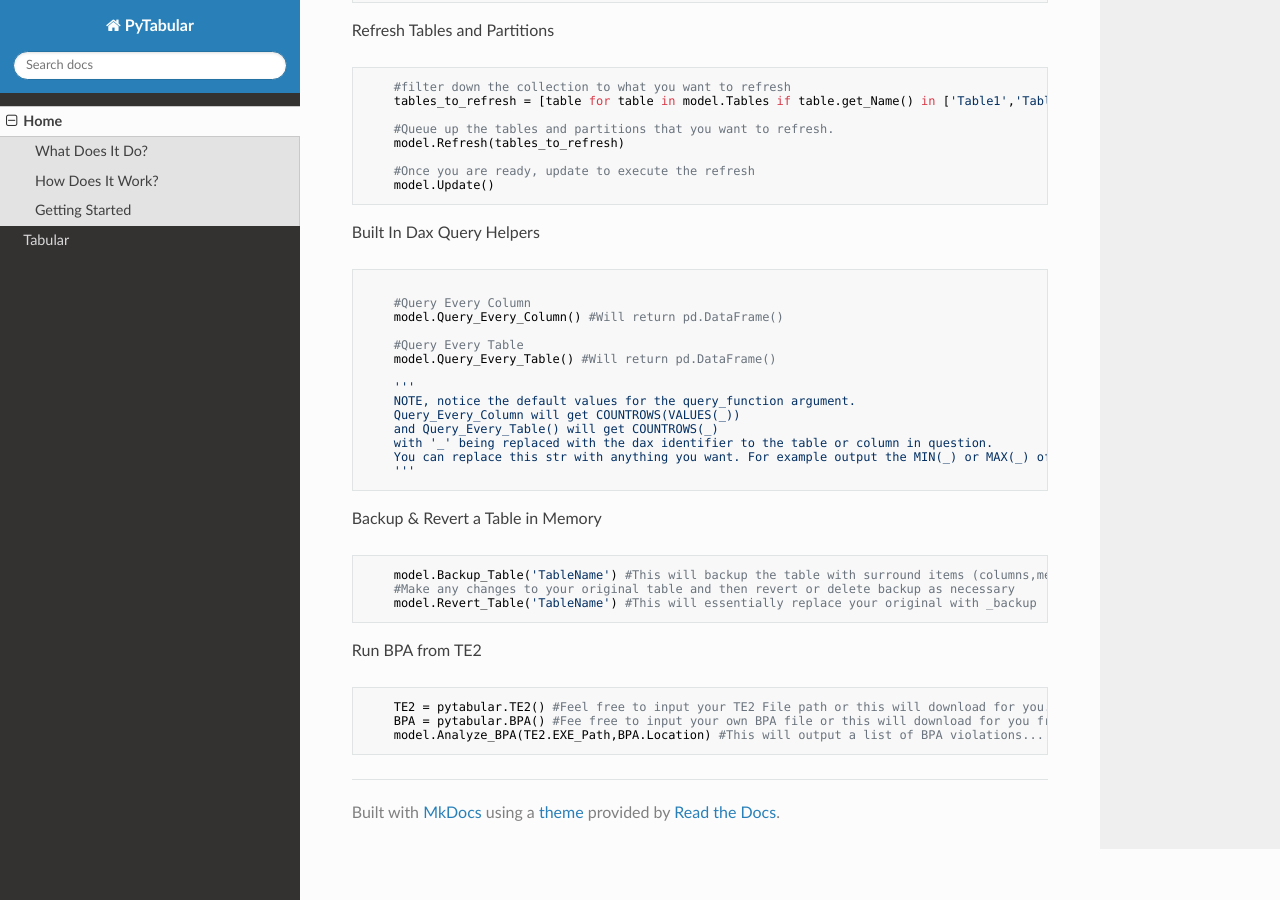
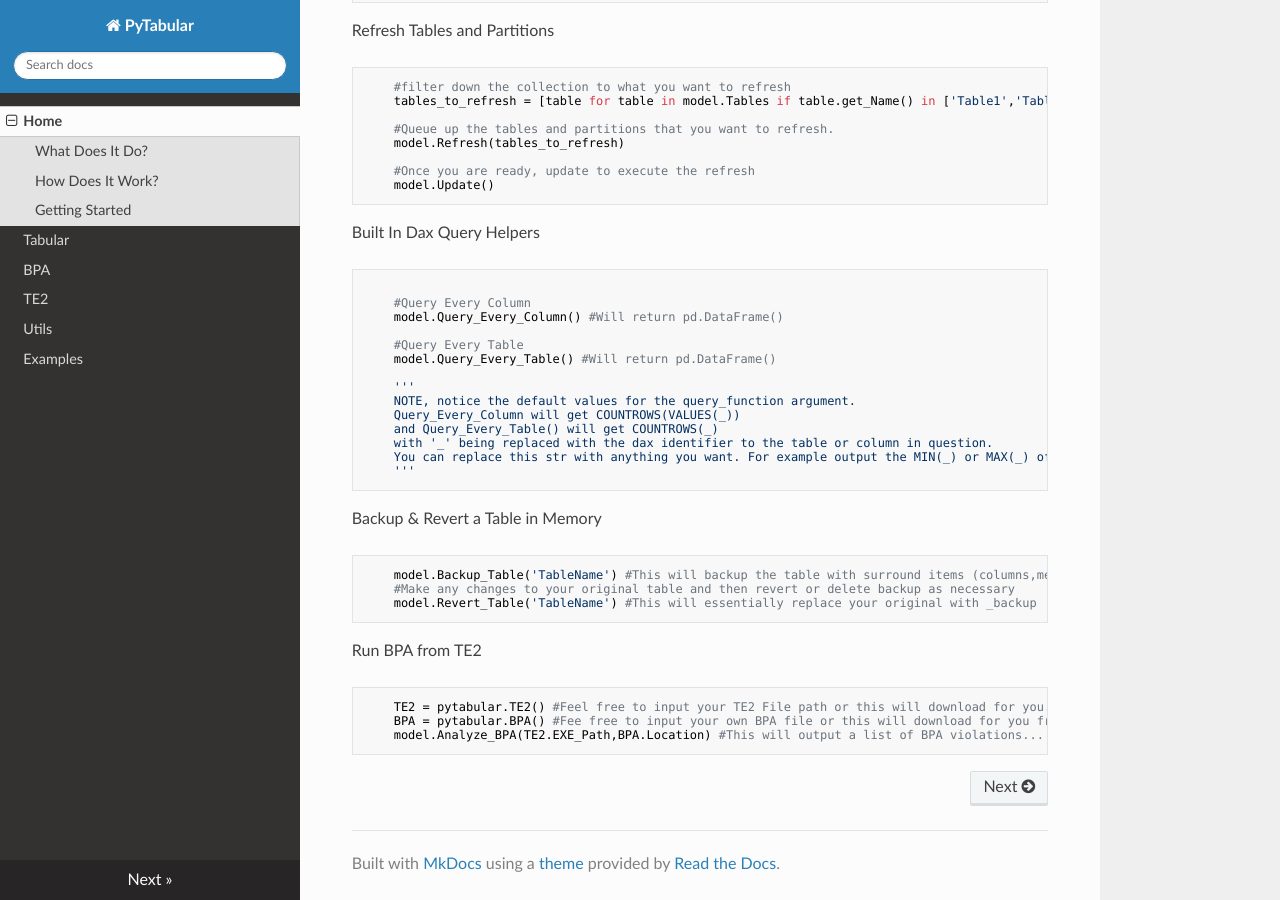
Before and after one commit to Curts0/PyTabular, an MkDocs documentation site: the page built from docs/index.md, in a window 1280 px wide and 900 px high, scrolled down 799 px. Built offline with MkDocs 1.6.1, drawn with Linux system fonts in a browser that asks for light colours; nearby versions of some CDN libraries.

Commit message:
update nav

```diff
--- a/mkdocs.yml
+++ b/mkdocs.yml
@@ -3,4 +3,8 @@ site_url: https://curts0.github.io/PyTabular/
 nav:
     - Home: index.md
     - Tabular: Pytabular.md
+    - BPA: BPA.md
+    - TE2: TE2.md
+    - Utils: Utils.md
+    - Examples: Examples.md
 theme: readthedocs
```
